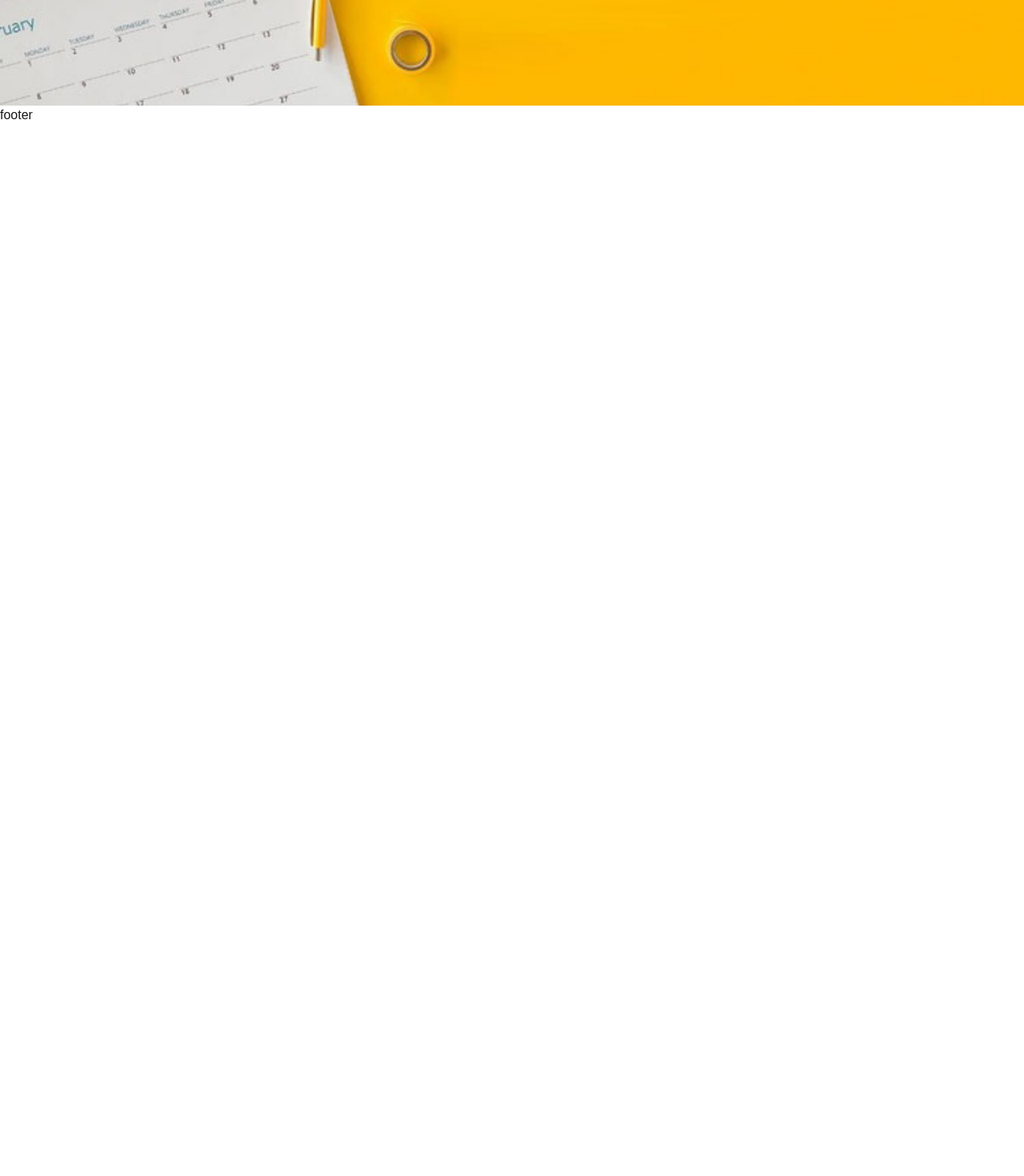
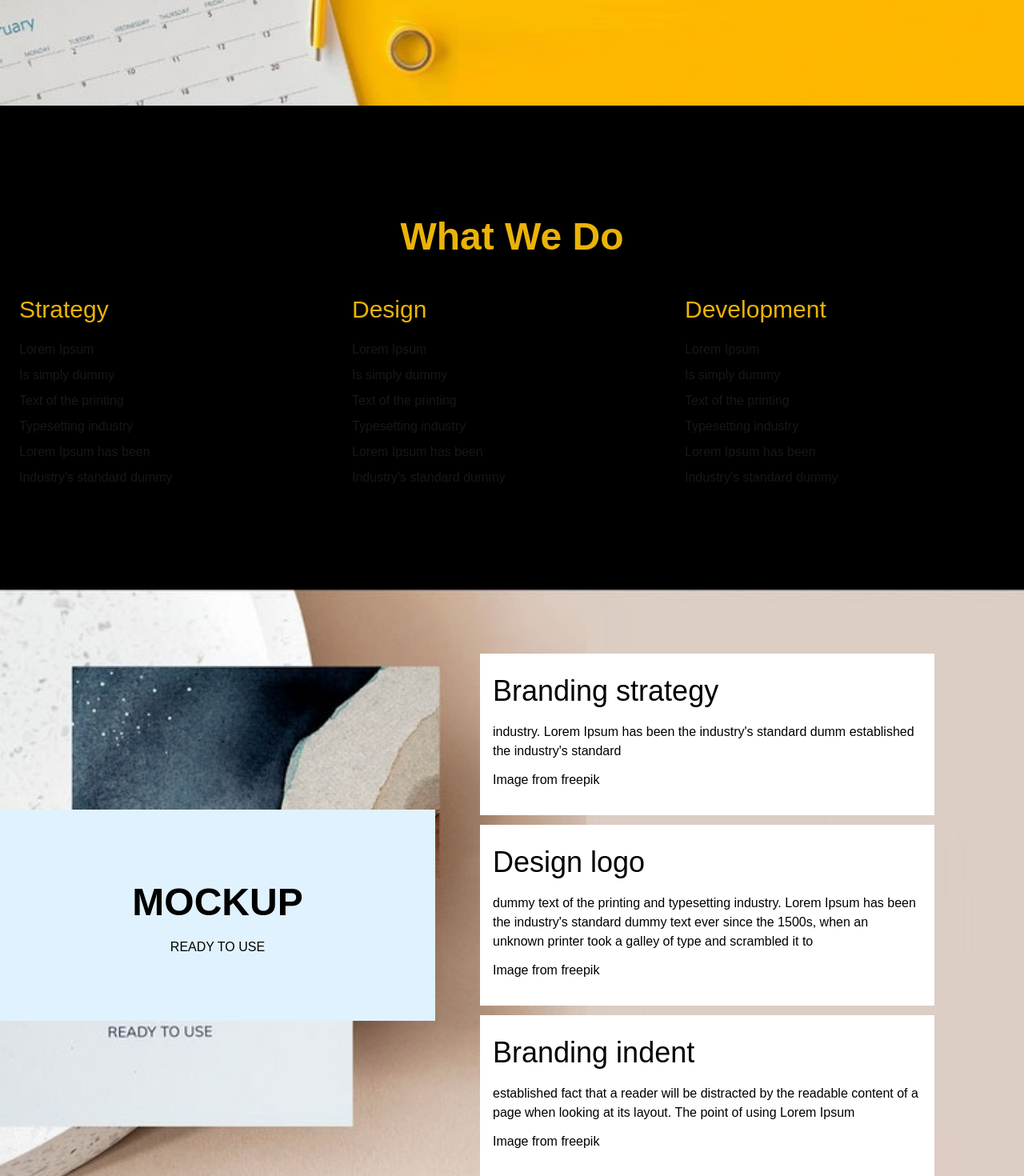
Before and after one commit to Aminul721/xpartexNextjs, a Next.js app: page / in a window 1280 px wide. Shown: the part 4380-5850 px from the top of the page at 80% size. Before the commit the page ends 4536 px from the top, so only its background shows below. Built offline with nearby package versions, Linux system fonts and the light colour scheme.

Commit message:
feat: added latest files

```diff
--- a/src/app/page.tsx
+++ b/src/app/page.tsx
@@ -1,9 +1,13 @@
+import Footer from "@/components/footer";
 import Header from "@/components/header";
 import Brand from "@/components/sections/brand";
 import Construction from "@/components/sections/construction";
 import CreateWebsite from "@/components/sections/createWebsite";
 import DesignEngineering from "@/components/sections/designEngineering";
+import DigitalExp from "@/components/sections/digitalExp";
+import MockUP from "@/components/sections/mockUP";
 import Portfolio from "@/components/sections/portfolio";
+import WeDo from "@/components/sections/weDo";
 import Image from "next/image";
 
 export default function Home() {
@@ -16,17 +20,11 @@ export default function Home() {
         <Portfolio/>
         <Brand/>
         <Construction/>
-        {/* <Image className=''
-          src="https://nextjs.org/icons/next.svg"
-          alt="Next.js logo"
-          width={180}
-          height={38}
-          priority
-        /> */}
+        <WeDo/>
+        <MockUP/>
+        <DigitalExp/>
       </main>
-      <footer >
-        footer
-      </footer>
+      <Footer/>
     </div>
   );
 }
--- /dev/null
+++ b/src/components/footer.tsx
@@ -0,0 +1,13 @@
+import React from 'react'
+
+const Footer = () => {
+  return (
+    <div className='footer bg-gray-700 py-6'>
+        <div className="container mx-auto">
+            <p className='text-center text-neutral-300'>© 2025 Tack Pty Ltd</p>
+        </div>
+    </div>
+  )
+}
+
+export default Footer
--- /dev/null
+++ b/src/components/sections/digitalExp.tsx
@@ -0,0 +1,22 @@
+import Link from 'next/link'
+import React from 'react'
+import DigitalBGImg from '../../../public/images/digital-bg.jpg'
+
+const DigitalExp = () => {
+  return (
+    <>
+        <section className='section section-digital bg-cover bg-no-repeat py-36 pb-28' style={{backgroundImage: `url(${DigitalBGImg.src})`}}>
+            <div className="container mx-auto">
+                <div className='bg-white py-10 px-8 max-w-[30rem]'>
+                    <h2 className='text-h2 font-bold text-black mb-3'>Crafting digital experience</h2>
+                    <p className='text-black mb-3'>s been the industry's standard dummy text ever since the 1500s, when an unkno</p>
+                    <p className='text-black mb-3'>Image from <Link href={'#'} className='underline'>freepik</Link> </p>
+                    <Link href={'#'} className='btn px-6 py-2 border rounded-lg text-white bg-black hover:bg-yellow-600 inline-flex' aria-label='page link'>Contact us</Link>
+                </div>
+            </div>
+        </section>
+    </>
+  )
+}
+
+export default DigitalExp
--- /dev/null
+++ b/src/components/sections/mockUP.tsx
@@ -0,0 +1,35 @@
+import React from "react";
+import { mockData } from './../../lib/fakeData/mockData';
+import MockCard from "../ui/mockCard";
+import MckBGImg from '../../../public/images/moke-bg.jpg'
+import Link from "next/link";
+const MockUP = () => {
+  return (
+    <>
+        <section className="section section-mockup bg-cover bg-no-repeat py-20 lg:pe-28" style={{backgroundImage: `url(${MckBGImg.src})`}}>
+
+            <div className="px-4 lg:px-0">
+                <div className="grid lg:grid-cols-2 grid-cols-1 items-center gap-8">
+                    <div className="max-w-[34rem]">
+                        <div className="bg-sky-100 py-20 px-10">
+                            <h2 className="text-h2 font-bold mb-2 text-center text-black uppercase">mockup</h2>
+                            <p className="text-center"><Link href={'#'} className="text-black uppercase">ready to use</Link></p>
+                        </div>
+                    </div>
+                    <div className="grid grid-cols-1 gap-3">
+                        {
+                            mockData.map(({id, title, desc, desc2='', link=''}) =>{
+                                return (
+                                    <MockCard id={id} key={id} title={title} desc={desc} desc2={desc2} link={link}/>
+                                )
+                            })
+                        }
+                    </div>
+                </div>
+            </div>
+        </section>
+    </>
+  );
+};
+
+export default MockUP;
--- /dev/null
+++ b/src/components/sections/weDo.tsx
@@ -0,0 +1,26 @@
+import React from "react";
+import { weDoList } from './../../lib/fakeData/weDoFakeData';
+import WeDoList from "../ui/weDoList";
+
+const WeDo = () => {
+    return (
+        <>
+            <section className="section section-we-do bg-black py-32">
+                <div className="container mx-auto">
+                    <h2 className="text-h2 md:text-center font-bold text-yellow-500 mb-4 lg:mb-8">What We Do</h2>
+                    <div className="grid grid-cols-1 md:grid-cols-2 lg:grid-cols-3 gap-4">
+                        {
+                            weDoList.map(({id, title, listMenu}) => {
+                                return (
+                                    <WeDoList id={id} key={id} title={title} listMenu={listMenu}/>
+                                )
+                            })
+                        }
+                    </div>
+                </div>
+            </section>
+        </>
+    );
+};
+
+export default WeDo;
--- /dev/null
+++ b/src/components/ui/mockCard.tsx
@@ -0,0 +1,20 @@
+import Link from "next/link";
+import React from "react";
+interface PropsType {
+  id: number | string;
+  title: string;
+  desc: string;
+  desc2: string;
+  link: string;
+}
+const MockCard:React.FC<PropsType> = ({id, title, desc, desc2, link}) => {
+    return (
+        <div className="mock-item bg-white py-5 px-4" key={id}>
+            <h3 className="text-h3 font-medium mb-3 text-black">{title}</h3>
+            <p className="mb-3 text-black">{desc}</p>
+            {desc2 && link && <p className="mb-3 text-black">{desc2} <Link href={'#'}>{link}</Link></p>}
+        </div>
+    )
+};
+
+export default MockCard;
--- /dev/null
+++ b/src/components/ui/weDoList.tsx
@@ -0,0 +1,30 @@
+import Link from 'next/link'
+import React from 'react'
+interface ListItem {
+  id: number | string;
+  list: string;
+}
+
+interface PropsType {
+  id: number | string;
+  title: string;
+  listMenu: ListItem[];
+}
+const WeDoList:React.FC<PropsType> = ({id, title, listMenu}) => {
+  return (
+    <div key={id}>
+        <h4 className='text-h4 font-medium text-yellow-500 mb-4'>{title}</h4>
+            <ul className="flex flex-col gap-2 mb-0">
+            {
+                listMenu.map(({id, list }) =>
+                    <li key={id}>
+                        <Link href={'#'} className='hover:text-yellow-600' aria-label='page link'>{list}</Link>
+                    </li>
+                )
+            }
+            </ul>
+    </div>
+  )
+}
+
+export default WeDoList
--- /dev/null
+++ b/src/lib/fakeData/mockData.js
@@ -0,0 +1,23 @@
+export const mockData = [
+    {
+        id: 1,
+        title: "Branding strategy",
+        desc: "industry. Lorem Ipsum has been the industry's standard dumm established the industry's standard",
+        desc2: 'Image from',
+        link: 'freepik'
+    },
+    {
+        id: 2,
+        title: "Design logo",
+        desc: "dummy text of the printing and typesetting industry. Lorem Ipsum has been the industry's standard dummy text ever since the 1500s, when an unknown printer took a galley of type and scrambled it to",
+        desc2: 'Image from',
+        link: 'freepik'
+    },
+    {
+        id: 3,
+        title: "Branding indent",
+        desc: "established fact that a reader will be distracted by the readable content of a page when looking at its layout. The point of using Lorem Ipsum",
+        desc2: 'Image from',
+        link: 'freepik'
+    },
+]
--- /dev/null
+++ b/src/lib/fakeData/weDoFakeData.js
@@ -0,0 +1,92 @@
+export const weDoList = [
+    {
+        id: 1,
+        title: "Strategy",
+        listMenu: [
+            {
+                id: 1,
+                list: "Lorem Ipsum "
+            },
+            {
+                id: 2,
+                list: "Is simply dummy"
+            },
+            {
+                id: 3,
+                list: "Text of the printing"
+            },
+            {
+                id: 4,
+                list: "Typesetting industry"
+            },
+            {
+                id: 5,
+                list: "Lorem Ipsum has been"
+            },
+            {
+                id: 6,
+                list: "Industry's standard dummy"
+            }
+        ]
+    },
+    {
+        id: 2,
+        title: "Design",
+        listMenu: [
+            {
+                id: 1,
+                list: "Lorem Ipsum "
+            },
+            {
+                id: 2,
+                list: "Is simply dummy"
+            },
+            {
+                id: 3,
+                list: "Text of the printing"
+            },
+            {
+                id: 4,
+                list: "Typesetting industry"
+            },
+            {
+                id: 5,
+                list: "Lorem Ipsum has been"
+            },
+            {
+                id: 6,
+                list: "Industry's standard dummy"
+            }
+        ]
+    },
+    {
+        id: 3,
+        title: "Development",
+        listMenu: [
+            {
+                id: 1,
+                list: "Lorem Ipsum "
+            },
+            {
+                id: 2,
+                list: "Is simply dummy"
+            },
+            {
+                id: 3,
+                list: "Text of the printing"
+            },
+            {
+                id: 4,
+                list: "Typesetting industry"
+            },
+            {
+                id: 5,
+                list: "Lorem Ipsum has been"
+            },
+            {
+                id: 6,
+                list: "Industry's standard dummy"
+            }
+        ]
+    }
+]
```
Also changed, not shown: public/images/digital-bg.jpg (added), public/images/moke-bg.jpg (added).
